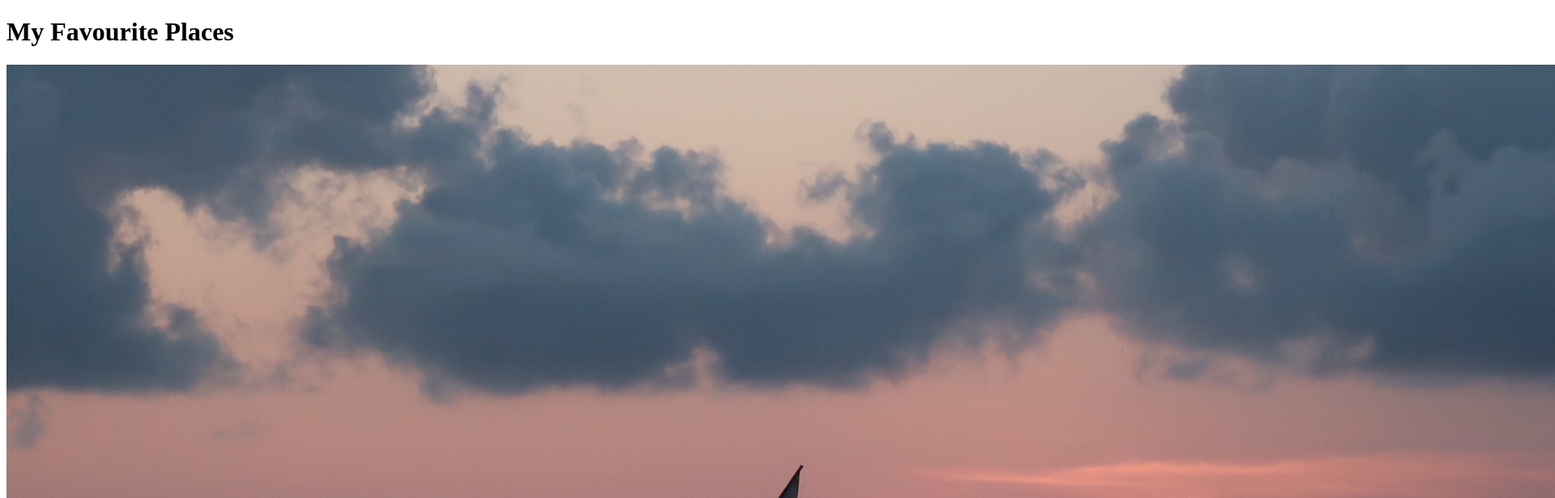
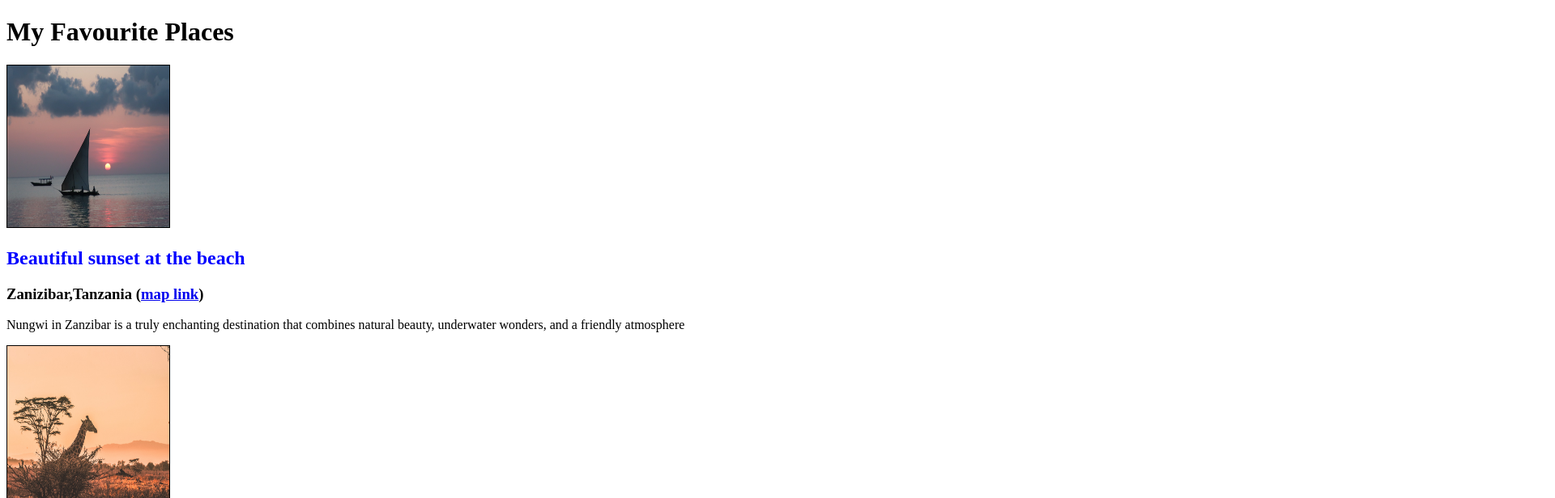
Before and after one commit to cynthiacodes/favourite-places-react, a React (Create React App) app: page / in a window 1280 px wide. Shown: the top 616 px of the page at 81% size, 1920 px wide, since content can reach past the window. Built offline with nearby package versions, Linux system fonts and the light colour scheme; the HTML template or start-up script is replaced by a standard one.

Commit message:
added entry-image className for styling place entry images

```diff
--- a/src/components/App.css
+++ b/src/components/App.css
@@ -1,3 +1,9 @@
 .entry-title{
     color:blue
 }
+
+.entry-image{
+    width: 200px;
+  height: 200px;
+  border: 1px solid #000;
+}
--- a/src/components/PlaceEntry.tsx
+++ b/src/components/PlaceEntry.tsx
@@ -13,7 +13,7 @@ interface PlaceEntryProps {
   function PlaceEntry({title,placeName,countryName,imageURL,imageText,mapURL,text}: PlaceEntryProps): JSX.Element {
     return (
       <section>
-        <img src = {imageURL} alt = {imageText} />
+        <img className= 'entry-image' src = {imageURL}  alt = {imageText} />
         <h2 className = 'entry-title'>{title}</h2>
         <h3>
         {placeName},{countryName} (<a href={mapURL}>map link</a>)
```
